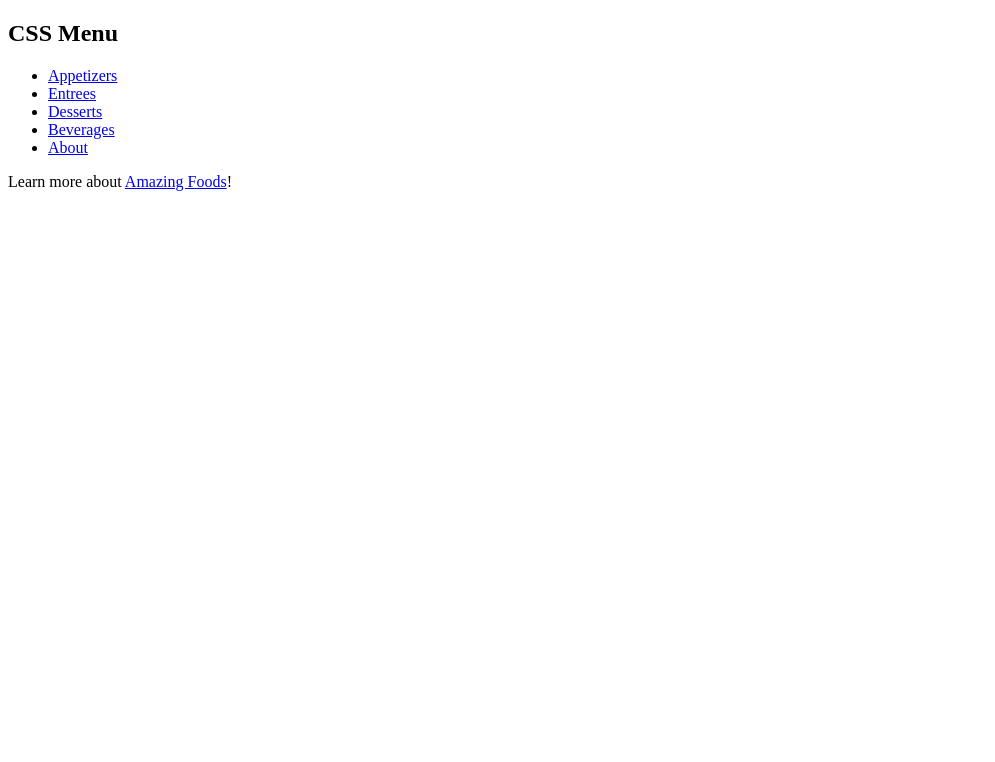
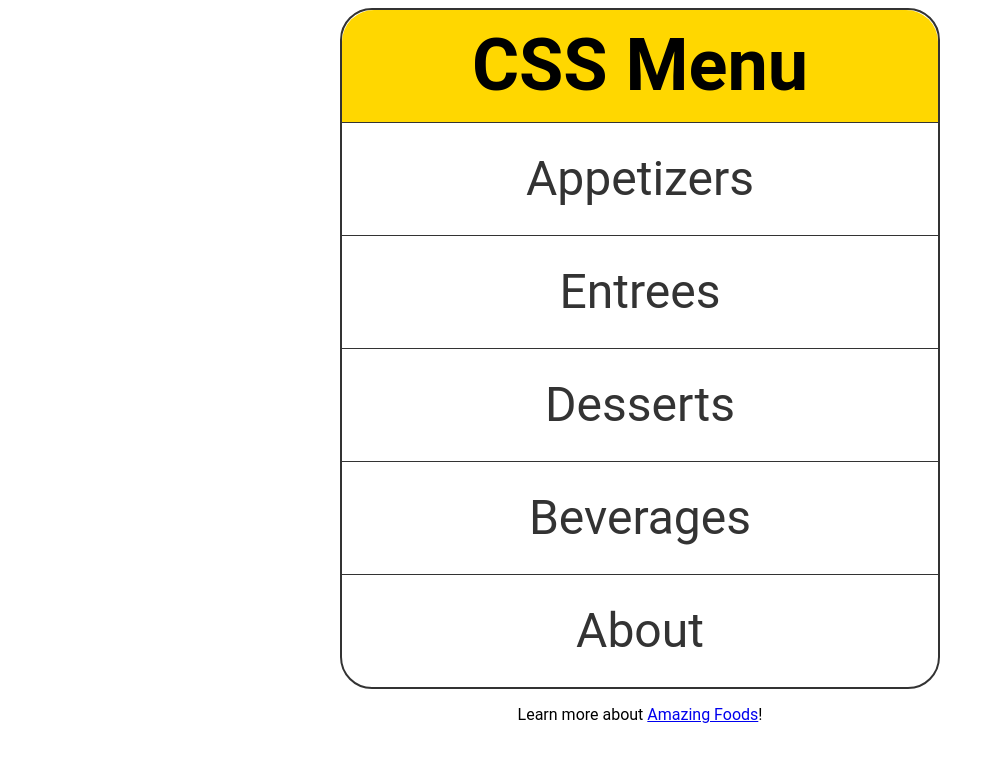
Before and after one commit to ayuspoudel/JavaScript-Encompassing-Data-Structures-to-DOM-to-Node-, a website: page CSS-Oneshot/MiniProject/index.html in a window 1280 px wide. Shown: the whole page, without its empty margins (0-995 px from the left). Drawn offline with Linux system fonts and the light colour scheme; files that its build step writes are made by us from their sources.

Commit message:
Add Mini Project Completed

```diff
--- a/CSS-Oneshot/MiniProject/index.html
+++ b/CSS-Oneshot/MiniProject/index.html
@@ -6,20 +6,21 @@
     <meta http-equiv="X-UA-Compatible" content="IE=edge">
     <meta name="viewport" content="width=device-width, initial-scale = 1.0">
     <title>CSS Menu</title>
-    <link rel="stylesheet" href="css/style.css">
+    <link rel="stylesheet" href="style.css">
 </head>
 
 <body>
     <nav>
         <h2>CSS Menu</h2>
         <ul>
-            <li><a href="one.html">Appetizers</a></li>
-            <li><a href="one.html">Entrees</a></li>
-            <li><a href="two.html">Desserts</a></li>
-            <li><a href="two.html">Beverages</a></li>
-            <li><a href="two.html">About</a></li>
+            <li><a href="one.html" target="_blank">Appetizers</a></li>
+            <li><a href="one.html" target="_blank">Entrees</a></li>
+            <li><a href="two.html" target="_blank">Desserts</a></li>
+            <li><a href="two.html" target="_blank">Beverages</a></li>
+            <li><a href="two.html" target="_blank">About</a></li>
         </ul>
-        <p>Learn more about <a href="https://www.cnn.com/travel/article/world-best-food-dishes/index.html">Amazing Foods</a>!</p>
+
     </nav>
+    <p>Learn more about <a href="https://www.cnn.com/travel/article/world-best-food-dishes/index.html" target="_blank">Amazing Foods</a>!</p>
 </body>
 </html>
--- a/CSS-Oneshot/MiniProject/style.css
+++ b/CSS-Oneshot/MiniProject/style.css
@@ -0,0 +1,55 @@
+
+*{
+    margin: 0;
+    padding: 0;
+    box-sizing: border-box;
+}
+
+body{
+    margin: 0.5rem;
+    font-family: "Roboto", sans-serif;
+    text-align: center;
+}
+nav{
+    border: 2px solid #333;
+    border-radius: 2rem;
+    margin: 0 auto 1rem;
+    max-width: 600px;
+    font-size: 3rem;
+    line-height: 7rem;
+}
+
+h2{
+    background-color: gold;
+    border-radius: 2rem 2rem 0 0;
+    padding: 1 rem;
+}
+ul{
+    list-style-type: none;
+}
+
+li{
+    border-top: 1px solid #333;
+}
+li>a{
+    display: block;
+}
+li>a, li>a:visited{
+    text-decoration: none;
+    color: #333;
+}
+
+li>a:hover{
+    background-color: #333;
+    color: whitesmoke;
+    cursor: pointer;
+}
+li>a:focus{
+    background-color: grey;
+    color: antiquewhite;
+    cursor: pointer;
+}
+
+li:last-child a{
+    border-radius: 0 0 2rem 2rem;
+}
```
